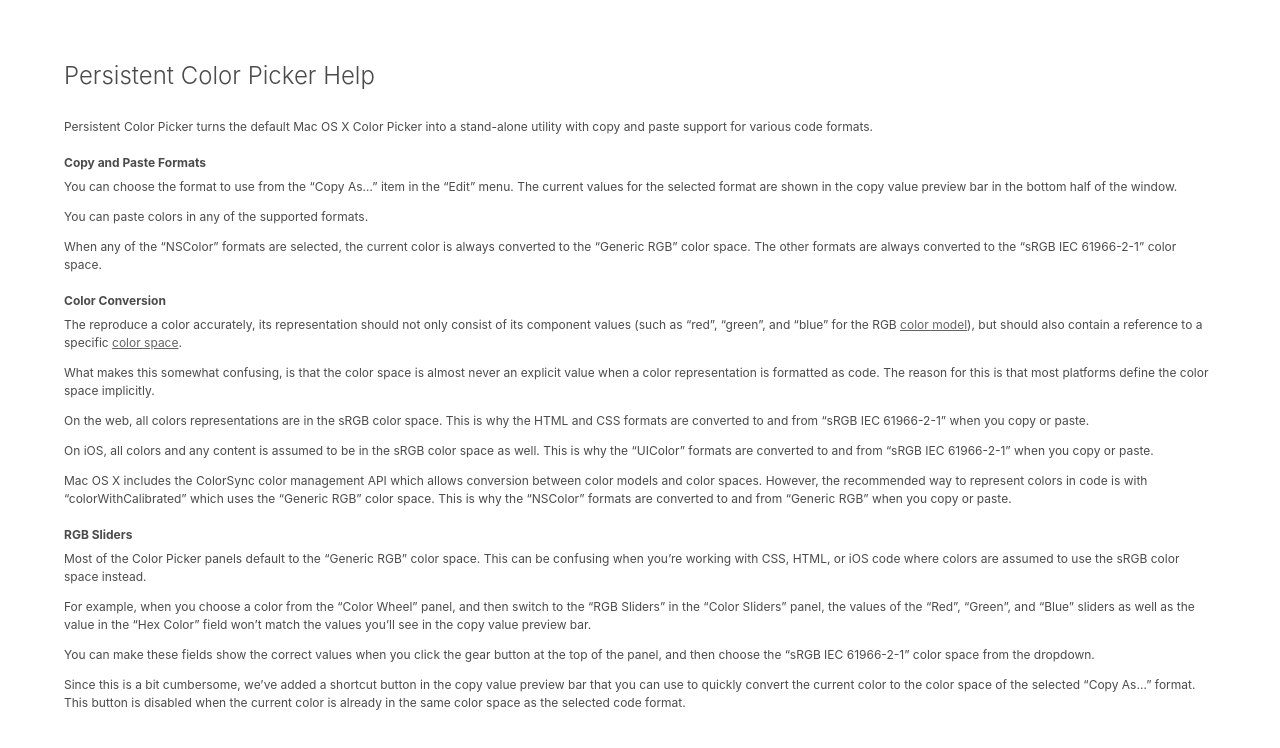
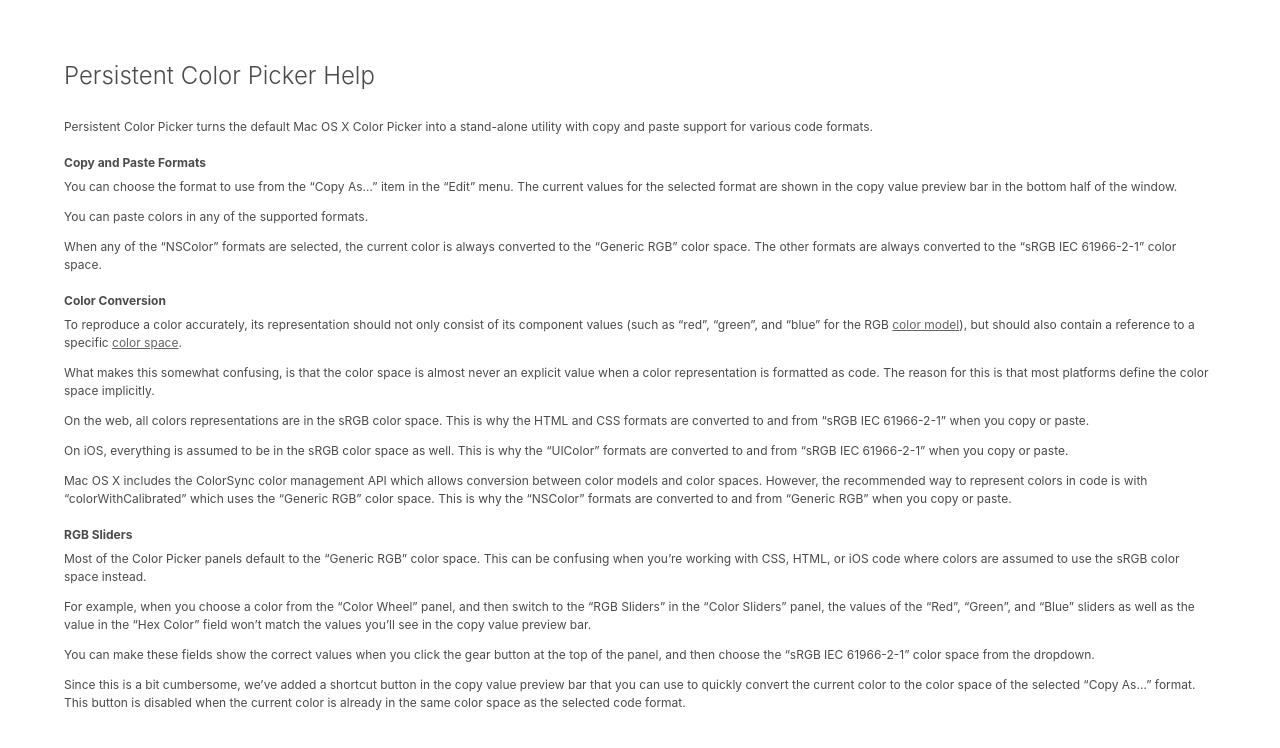
Before and after one commit to Fingertips/ColorPicker, a plain HTML site: page ColorPicker.help/Contents/Resources/English.lproj/ColorPicker.html in a window 1280 px wide. Drawn offline with Linux system fonts and the light colour scheme.

Commit message:
Update html version of help content.

```diff
--- a/ColorPicker.help/Contents/Resources/English.lproj/ColorPicker.html
+++ b/ColorPicker.help/Contents/Resources/English.lproj/ColorPicker.html
@@ -59,13 +59,13 @@ a:active
 
 <h2 id="color_conversion">Color Conversion</h2>
 
-<p>The reproduce a color accurately, its representation should not only consist of its component values (such as “red”, “green”, and “blue” for the RGB <a href="https://en.wikipedia.org/wiki/Color_model">color model</a>), but should also contain a reference to a specific <a href="https://en.wikipedia.org/wiki/Color_space">color space</a>.</p>
+<p>To reproduce a color accurately, its representation should not only consist of its component values (such as “red”, “green”, and “blue” for the RGB <a href="https://en.wikipedia.org/wiki/Color_model">color model</a>), but should also contain a reference to a specific <a href="https://en.wikipedia.org/wiki/Color_space">color space</a>.</p>
 
 <p>What makes this somewhat confusing, is that the color space is almost never an explicit value when a color representation is formatted as code. The reason for this is that most platforms define the color space implicitly.</p>
 
 <p>On the web, all colors representations are in the sRGB color space. This is why the HTML and CSS formats are converted to and from “sRGB IEC 61966-2-1” when you copy or paste.</p>
 
-<p>On iOS, all colors and any content is assumed to be in the sRGB color space as well. This is why the “UIColor” formats are converted to and from “sRGB IEC 61966-2-1” when you copy or paste.</p>
+<p>On iOS, everything is assumed to be in the sRGB color space as well. This is why the “UIColor” formats are converted to and from “sRGB IEC 61966-2-1” when you copy or paste.</p>
 
 <p>Mac OS X includes the ColorSync color management API which allows conversion between color models and color spaces. However, the recommended way to represent colors in code is with “colorWithCalibrated” which uses the “Generic RGB” color space. This is why the “NSColor” formats are converted to and from “Generic RGB” when you copy or paste.</p>
 
```
